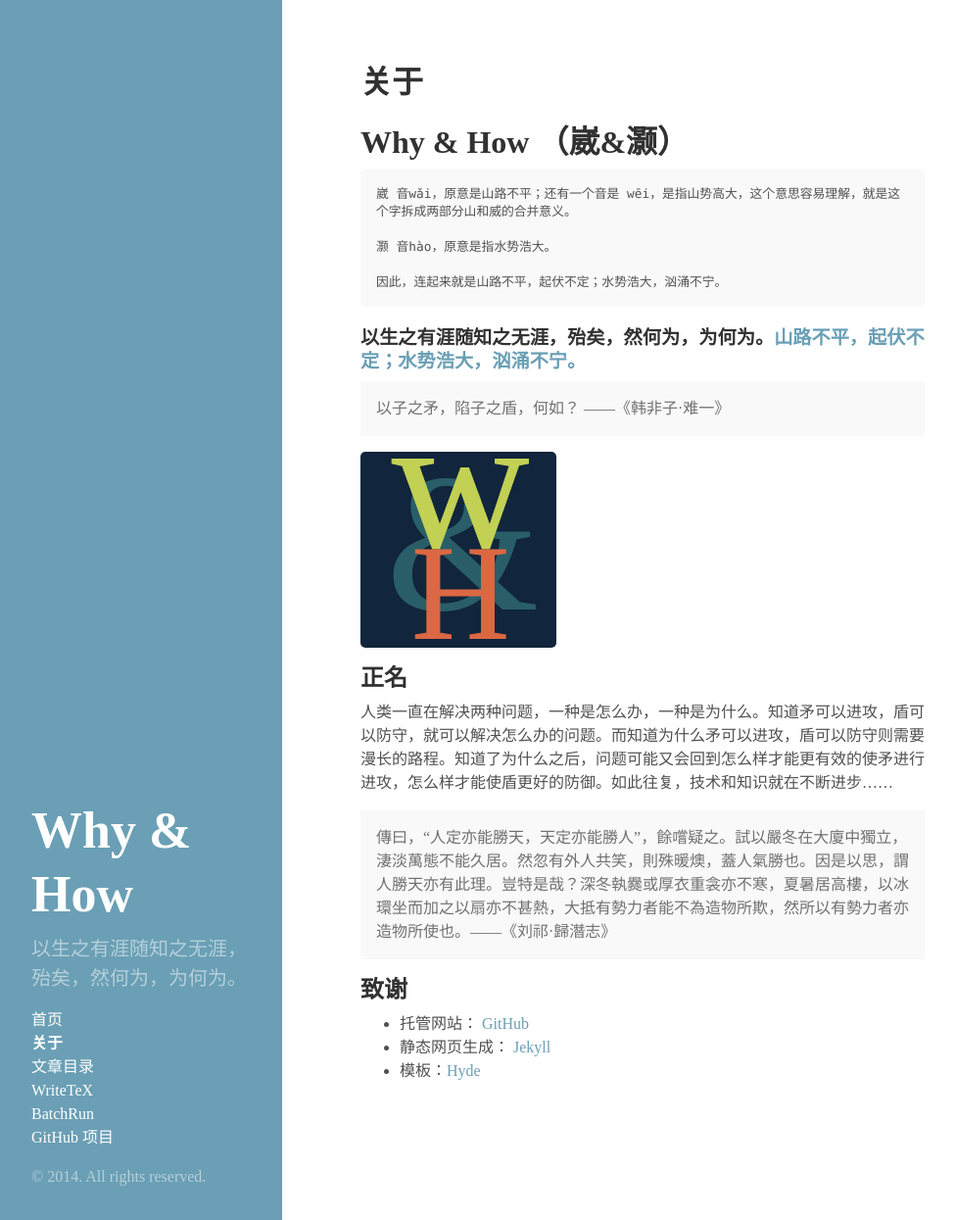
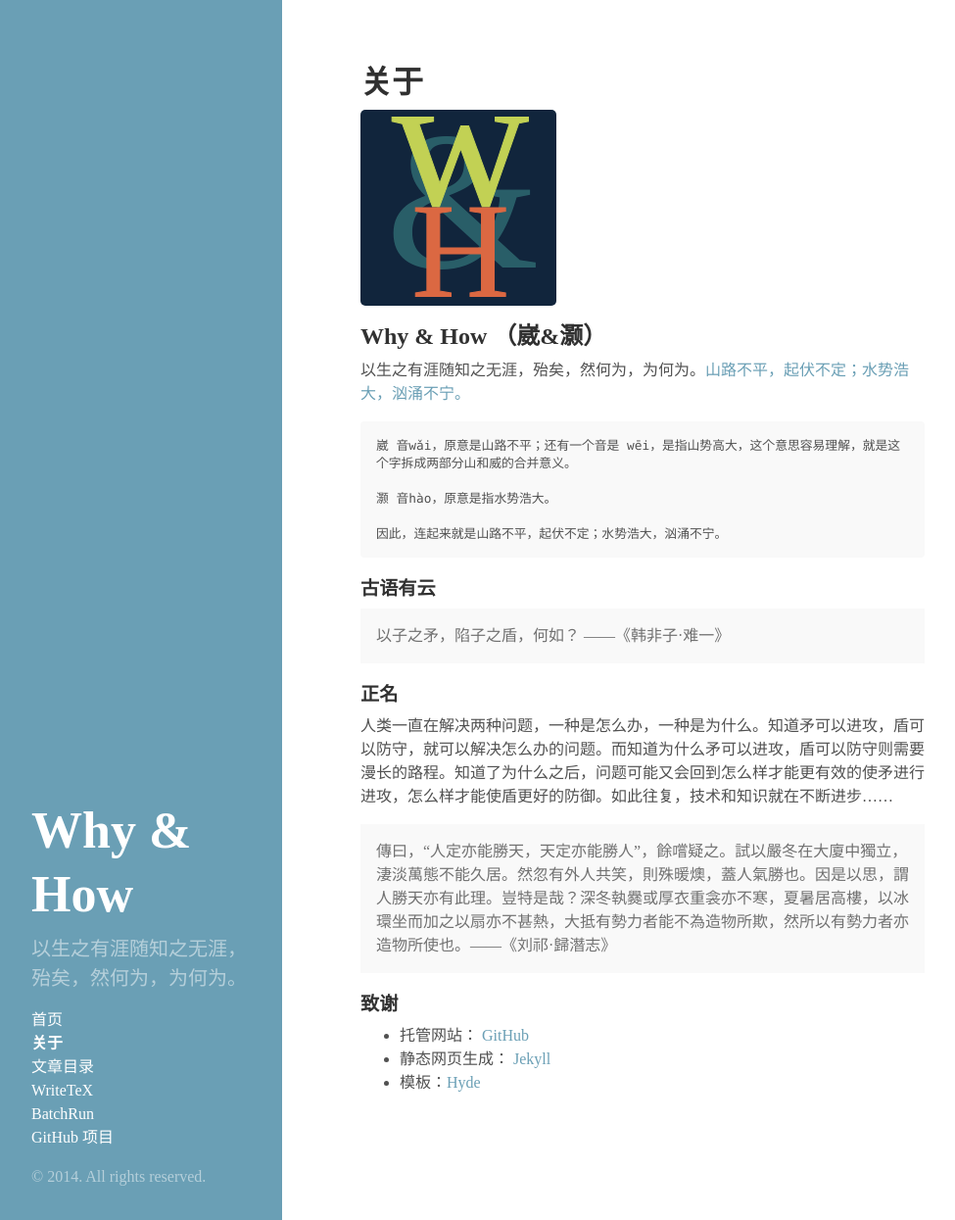
Before and after one commit to wanglongqi/wanglongqi.github.io, a Jekyll site: the page built from About.md, in a window 1280 px wide and 1245 px high. Shown: the whole window at 98% size, without its empty margins (0-975 px from the left). Built offline with Jekyll 4.4.1, drawn with Linux system fonts in a browser that asks for light colours; some of the changed lines change nothing that is shown.

Commit message:
no message

```diff
--- a/About.md
+++ b/About.md
@@ -3,7 +3,9 @@ layout: page
 title: 关于
 slug: About
 ---
-# Why & How （崴&灏）
+<img src="/public/logo.svg" align="center" alt="Logo"/>
+## Why & How （崴&灏）
+以生之有涯随知之无涯，殆矣，然何为，为何为。[山路不平，起伏不定；水势浩大，汹涌不宁。](https://wanglongqi.github.io/2014/11/05/ChineseName/)
 
 	崴 音wǎi，原意是山路不平；还有一个音是 wēi，是指山势高大，这个意思容易理解，就是这个字拆成两部分山和威的合并意义。
 
@@ -11,15 +13,13 @@ slug: About
 
 	因此，连起来就是山路不平，起伏不定；水势浩大，汹涌不宁。
 
-### 以生之有涯随知之无涯，殆矣，然何为，为何为。[山路不平，起伏不定；水势浩大，汹涌不宁。](https://wanglongqi.github.io/2014/11/05/ChineseName/)
+### 古语有云
 
 <p class="message">
   以子之矛，陷子之盾，何如？	——《韩非子·难一》
 </p>
 
-<img src="/public/logo.svg" align="center" alt="Logo"/>
-
-## 正名
+### 正名
 
 人类一直在解决两种问题，一种是怎么办，一种是为什么。知道矛可以进攻，盾可以防守，就可以解决怎么办的问题。而知道为什么矛可以进攻，盾可以防守则需要漫长的路程。知道了为什么之后，问题可能又会回到怎么样才能更有效的使矛进行进攻，怎么样才能使盾更好的防御。如此往复，技术和知识就在不断进步……
 
@@ -27,7 +27,7 @@ slug: About
   傳曰，“人定亦能勝天，天定亦能勝人”，餘嚐疑之。試以嚴冬在大廈中獨立，淒淡萬態不能久居。然忽有外人共笑，則殊暖燠，蓋人氣勝也。因是以思，謂人勝天亦有此理。豈特是哉？深冬執爨或厚衣重衾亦不寒，夏暑居高樓，以冰環坐而加之以扇亦不甚熱，大抵有勢力者能不為造物所欺，然所以有勢力者亦造物所使也。——《刘祁·歸潛志》
 </p>
 
-## 致谢
+### 致谢
 
 * 托管网站： [GitHub](http://github.io)
 * 静态网页生成： [Jekyll](http://jekyllrb.com/)
```
